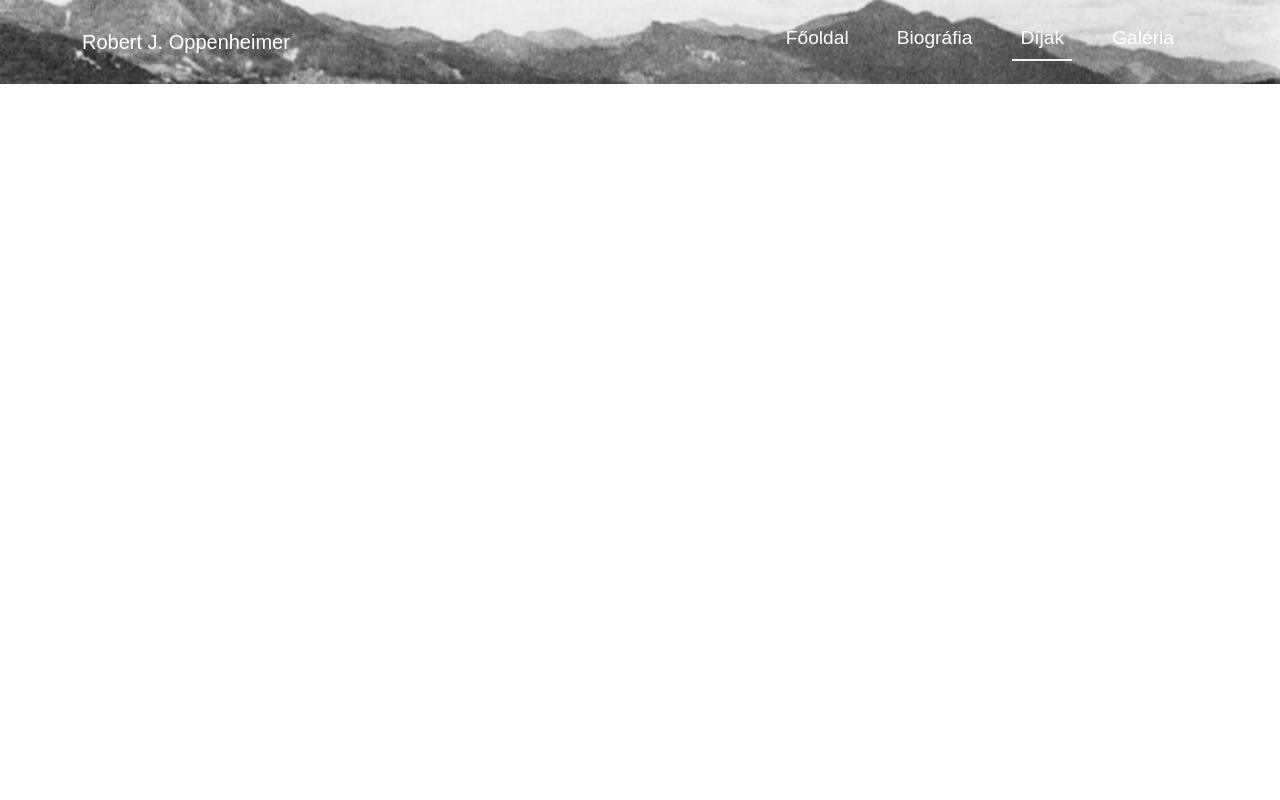
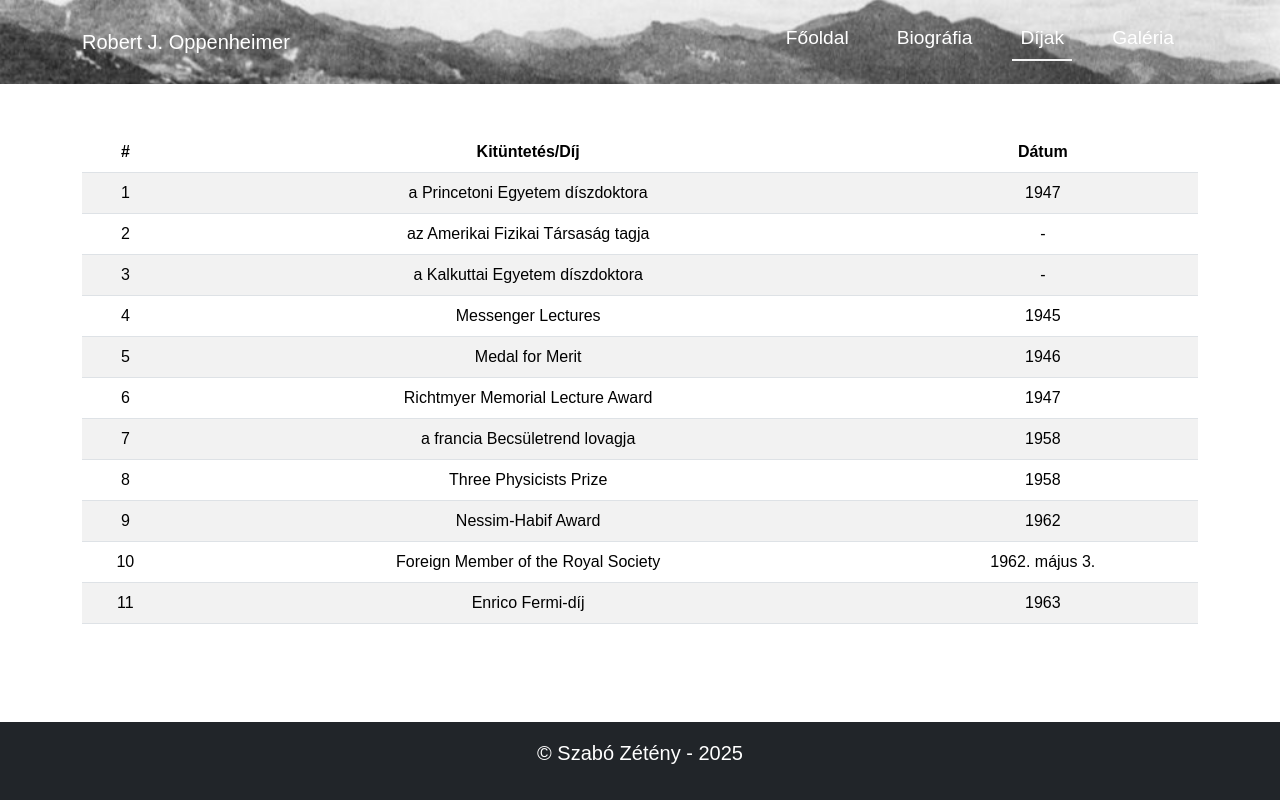
Before and after one commit to Zax77-0/rajongoioldal, a plain HTML site: page díjak.html in a window 1280 px wide. Drawn offline with nearby package versions, Linux system fonts and the light colour scheme.

Commit message:
Add files via upload

```diff
--- a/díjak.html
+++ b/díjak.html
@@ -1,5 +1,5 @@
 <!DOCTYPE html>
-<html lang="hu">
+<html lang="hu" class="h-100">
 <head>
     <meta charset="UTF-8">
     <meta name="viewport" content="width=device-width, initial-scale=1.0">
@@ -7,7 +7,7 @@
     <link href="https://cdn.jsdelivr.net/npm/bootstrap@5.3.5/dist/css/bootstrap.min.css" rel="stylesheet" integrity="sha384-SgOJa3DmI69IUzQ2PVdRZhwQ+dy64/BUtbMJw1MZ8t5HZApcHrRKUc4W0kG879m7" crossorigin="anonymous">
     <link rel="stylesheet" href="style.css">
 </head>
-<body>
+<body class="h-100">
 
     <nav class="navbar navbar-expand-lg navbar-light mb-5 sticky-top">
         <div class="container">
@@ -34,6 +34,79 @@
         </div>
     </nav>
 
+    <div class="container">
+        <table class="table table-striped">
+            <thead>
+                <tr>
+                    <th>#</th>
+                    <th>Kitüntetés/Díj</th>
+                    <th>Dátum</th>
+                </tr>
+            </thead>
+            <tbody>
+                <tr>
+                    <td>1</td>
+                    <td>a Princetoni Egyetem díszdoktora</td>
+                    <td>1947</td>
+                </tr>
+                <tr>
+                    <td>2</td>
+                    <td>az Amerikai Fizikai Társaság tagja</td>
+                    <td>-</td>
+                </tr>
+                <tr>
+                    <td>3</td>
+                    <td>a Kalkuttai Egyetem díszdoktora</td>
+                    <td>-</td>
+                </tr>
+                <tr>
+                    <td>4</td>
+                    <td>Messenger Lectures</td>
+                    <td>1945</td>
+                </tr>
+                <tr>
+                    <td>5</td>
+                    <td>Medal for Merit</td>
+                    <td>1946</td>
+                </tr>
+                <tr>
+                    <td>6</td>
+                    <td>Richtmyer Memorial Lecture Award</td>
+                    <td>1947</td>
+                </tr>
+                <tr>
+                    <td>7</td>
+                    <td>a francia Becsületrend lovagja</td>
+                    <td>1958</td>
+                </tr>
+                <tr>
+                    <td>8</td>
+                    <td>Three Physicists Prize</td>
+                    <td>1958</td>
+                </tr>
+                <tr>
+                    <td>9</td>
+                    <td>Nessim-Habif Award</td>
+                    <td>1962</td>
+                </tr>
+                <tr>
+                    <td>10</td>
+                    <td>Foreign Member of the Royal Society</td>
+                    <td>1962. május 3.</td>
+                </tr>
+                <tr>
+                    <td>11</td>
+                    <td>Enrico Fermi-díj</td>
+                    <td>1963</td>
+                </tr>
+            </tbody>
+          </table>
+    </div>
+
+    <footer class="mt-4 bg-dark">
+        <p class="lead text-white py-3 text-center">&copy; Szabó Zétény - 2025</p>
+    </footer>
+
     <script src="https://cdn.jsdelivr.net/npm/bootstrap@5.3.5/dist/js/bootstrap.bundle.min.js" integrity="sha384-k6d4wzSIapyDyv1kpU366/PK5hCdSbCRGRCMv+eplOQJWyd1fbcAu9OCUj5zNLiq" crossorigin="anonymous"></script>
 </body>
 </html>
--- a/style.css
+++ b/style.css
@@ -8,6 +8,10 @@ body {
     width: 100vw;
     text-align: center;
     font-family: Arial, Helvetica, sans-serif;
+    display: flex;
+    flex-direction: column;
+    flex-grow: 1;
+    overflow-x: hidden;
 }
 
 #bg {
@@ -106,3 +110,7 @@ body {
 .card-text, h4 {
     text-align: left;
 }
+
+.container {
+    margin-bottom: auto;
+}
```
Also changed, not shown: biografia.html (+1 -1 lines), galeria.html (+21 -3 lines), TR-384.jpg (added), Trinity_crater.jpg (added), WHSA_trinity_cloud.jpg (added).
